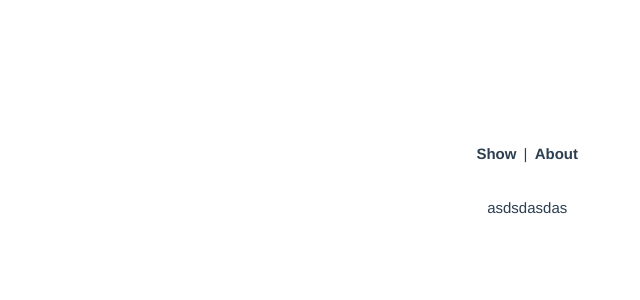
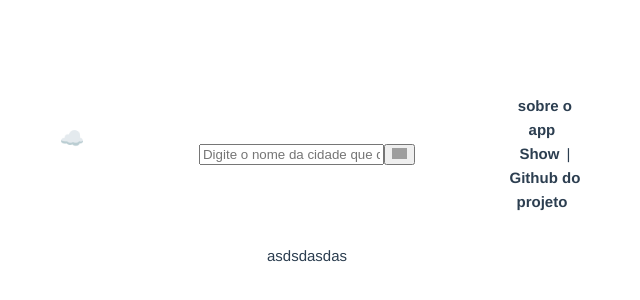
Before and after one commit to GabrielaSchubert/AppClima_2.0, a Vue app in the folder appclima_2.0/: page / in a window 1280 px wide. Shown: the part 234-534 px from the top of the page, without its empty margins (29-669 px from the left). Built offline with nearby package versions, Linux system fonts and the light colour scheme; grey boxes are pictures that could not be loaded.

Commit message:
alterando header

```diff
--- a/appclima_2.0/src/App.vue
+++ b/appclima_2.0/src/App.vue
@@ -5,13 +5,28 @@ import HelloWorld from './components/HelloWorld.vue'
 
 <template>
   <div id="layout">
-    <header>
-      <div class="wrapper">
-        <nav>
-          <RouterLink :to="{ name: 'show' }">Show</RouterLink> |
-          <RouterLink :to="{ name: 'about' }">About</RouterLink>
-        </nav>
-      </div>
+      <header>
+    <h2><a href="index.html" class="logo">☁️ ClimaClean</a></h2>
+    <div class="input">
+      <input class="input-cidade"
+        type="text"
+        id="cityinput"
+        placeholder="Digite o nome da cidade que deseja ver o clima:"
+      >
+      <button class="botao-busca" onclick="clicaNoBotao()">
+        <img
+          class="img-busca"
+          alt="buscar"
+          src="https://www.svgrepo.com/show/488200/find.svg"
+        />
+      </button>
+    </div>
+    <nav class="nav">
+      <RouterLink :to="{ name: 'about' }">sobre o app </RouterLink>
+      <RouterLink :to="{ name: 'show' }">Show</RouterLink>
+      <span> | </span>
+      <a href="https://github.com/Jkvua/AppClima" target="_blank">Github do projeto</a>
+    </nav>
     </header>
     <RouterView />
   </div>
@@ -38,4 +53,35 @@ nav a.router-link-exact-active {
 h2 {
   font-size: 20px;
 }
+/* Header */
+header {
+    grid-area: header;
+    background-color: var(--corPrimaria);
+}
+header .logo {
+    text-decoration: none;
+    color: white;
+}
+header:nth-child(1) {
+    text-align: center;
+}
+.img-busca {
+    width: 15px;
+}
+
+@media screen and (min-width: 601px) {
+    header {
+        display: grid;
+        grid-template-columns: 2fr 5fr 2fr;
+        align-items: center;
+    }
+}
+
+@media screen and (max-width: 600px) {
+    header {
+        display: grid;
+        grid-template-rows: 1fr 1fr 1fr;
+        align-items: center;
+    }
+}
 </style>
```
